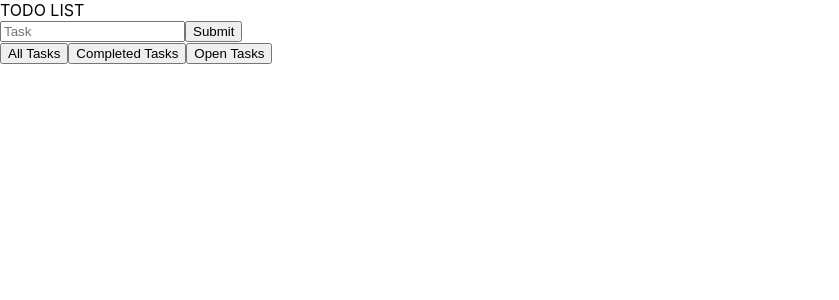
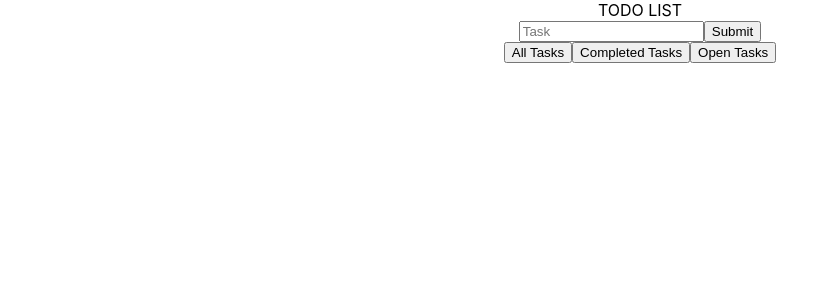
Before and after one commit to andywu0489/todo-list-challenge-client, a React (Create React App) app: page / in a window 1280 px wide. Shown: the top 300 px of the page, without its empty margins (0-839 px from the left). Built offline with nearby package versions, Linux system fonts and the light colour scheme; no server answers.

Commit message:
Delete console logs, add styling

```diff
--- a/package.json
+++ b/package.json
@@ -3,10 +3,12 @@
   "version": "0.1.0",
   "private": true,
   "dependencies": {
+    "@reduxjs/toolkit": "^1.4.0",
     "@testing-library/jest-dom": "^4.2.4",
     "@testing-library/react": "^9.5.0",
     "@testing-library/user-event": "^7.2.1",
     "axios": "^0.20.0",
+    "node-sass": "^4.14.1",
     "react": "^16.13.1",
     "react-dom": "^16.13.1",
     "react-scripts": "3.4.3"
--- a/src/App.js
+++ b/src/App.js
@@ -1,5 +1,6 @@
 import React from 'react';
 import CreateTodo from './components/createTodo'
+import './App.scss'
 
 function App() {
   return (
--- a/src/App.css
+++ b/src/App.scss
@@ -1,4 +1,7 @@
 .App {
+  display: flex;
+  justify-content: center;
+  flex-direction: column;
   text-align: center;
 }
 
--- a/src/components/createTodo.js
+++ b/src/components/createTodo.js
@@ -1,5 +1,5 @@
 import React, { useState, useEffect } from 'react'
-import {createTodo, getTodos}from '../api'
+import {createTodo, getTodos} from '../api'
 import ShowTodos from './showTodos'
 
 function CreateTodo () {
@@ -9,7 +9,6 @@ function CreateTodo () {
     const refreshList = () => {
         getTodos()
         .then(response => {
-            console.log(response)
             setTodos(response)
     })}
 
@@ -24,7 +23,6 @@ function CreateTodo () {
 
     const onCreateTodo = (event) => {
         event.preventDefault()
-        console.log(task)
         createTodo(task)
             .then(() => {
                refreshList()
--- a/src/components/showTodos.js
+++ b/src/components/showTodos.js
@@ -1,9 +1,9 @@
 import React, { useState } from 'react'
 import { editTodo } from '../api'
+import './showTodos.scss'
 
 function ShowTodos (props) {
 
-    console.log('props', props.todos)
     const { todos, refreshList} = props
 
     const [showAll, setShowAll] = useState(true)
@@ -30,6 +30,7 @@ function ShowTodos (props) {
 
     const onEditTodo = (id) => {
         const data = {'completed': true}
+        debugger
         editTodo(id, data)
         refreshList()
     }
@@ -43,9 +44,11 @@ function ShowTodos (props) {
 
         return (
             <div >
-                <button onClick={onShowAll}>All Tasks</button>
-                <button onClick={onShowCompeted}>Completed Tasks</button>
-                <button onClick={onShowOpen}>Open Tasks</button>
+                <div className='button-container'>
+                    <button onClick={onShowAll}>All Tasks</button>
+                    <button onClick={onShowCompeted}>Completed Tasks</button>
+                    <button onClick={onShowOpen}>Open Tasks</button>
+                </div>
                 {todos && todos.data.length === 0 && <p>No Tasks Recored</p>}
                 {todos && showAll && todos.data.reverse().map(todo => (
                     todoTemplate(todo)
--- /dev/null
+++ b/src/components/showTodos.scss
@@ -0,0 +1,10 @@
+.todo-item {
+    display: flex;
+    flex-direction: row;
+    justify-content: center;
+}
+
+.button-container {
+    display: flex;
+    justify-content: center;
+}
```
Also changed, not shown: 1 other file (tests, documents, lock files or other folders).
